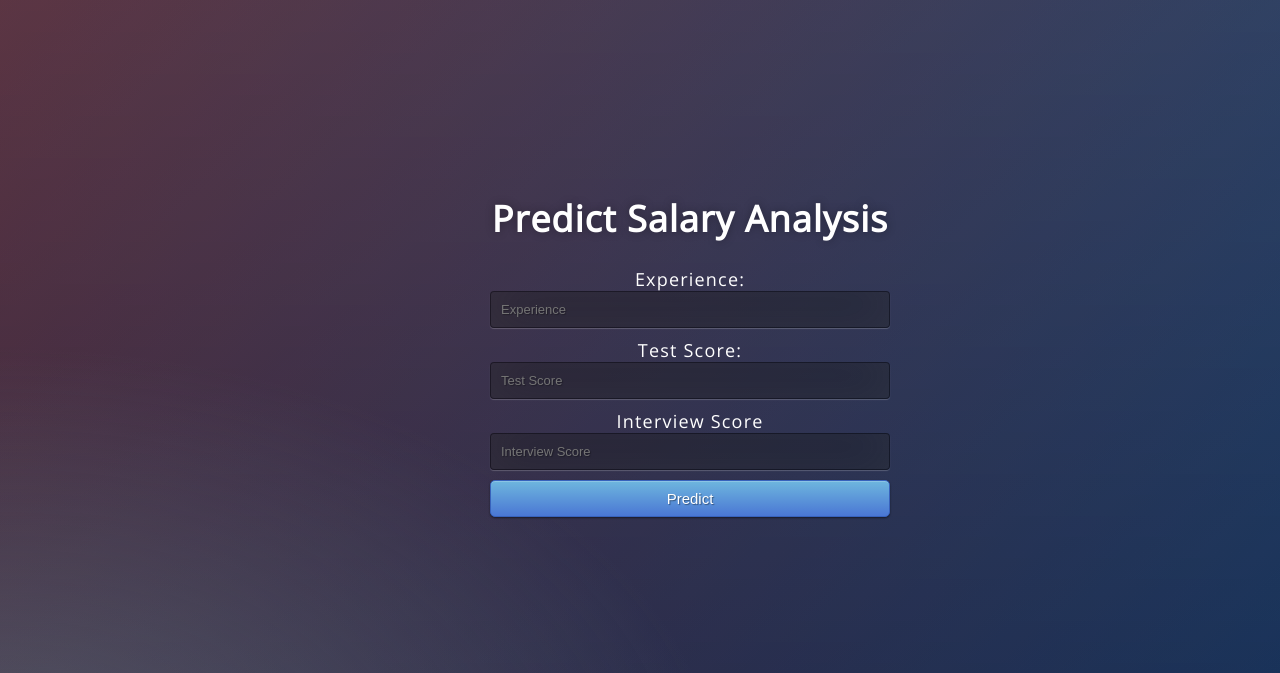
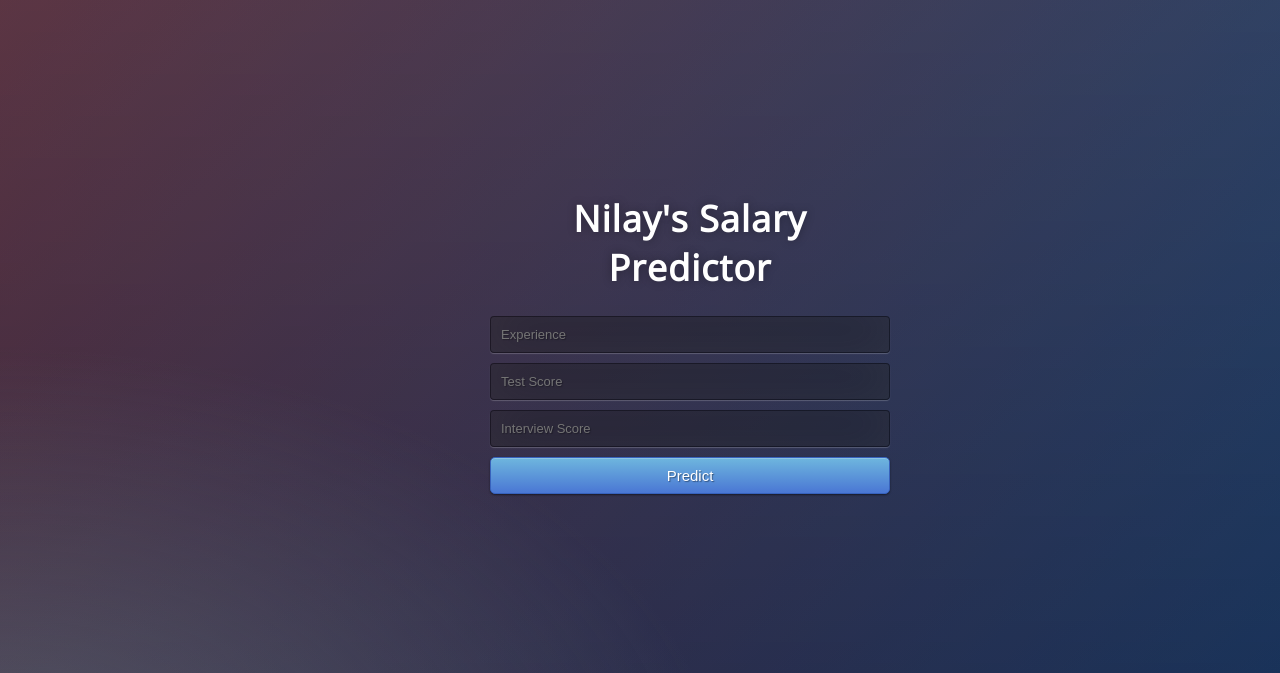
Before and after one commit to fedegomez78/salary4, a Flask app: page / in a window 1280 px wide. Shown: the top 673 px of the page. Run offline with Flask 2, Linux system fonts and the light colour scheme; parts of the project's set-up code (start-up, migrations or seed data) failed here and were passed over.

Commit message:
Add files via upload

```diff
--- a/templates/index.html
+++ b/templates/index.html
@@ -14,15 +14,12 @@
 
 <body>
  <div class="login">
-	<h1>Predict Salary Analysis</h1>
+	<h1>Nilay's Salary Predictor </h1>
 
      <!-- Main Input For Receiving Query to our ML -->
     <form action="{{ url_for('predict')}}" method="post">
-    	<label for="experience">Experience:</label>
     	<input type="text" name="experience" placeholder="Experience" required="required" />
-    	<label for="etest_score">Test Score:</label>
         <input type="text" name="test_score" placeholder="Test Score" required="required" />
-    	<label for="interview_score">Interview Score</label>
 		<input type="text" name="interview_score" placeholder="Interview Score" required="required" />
         <button type="submit" class="btn btn-primary btn-block btn-large">Predict</button>
     </form>
```
Also changed, not shown: app.py (line endings or trailing spaces), 1 other file.
